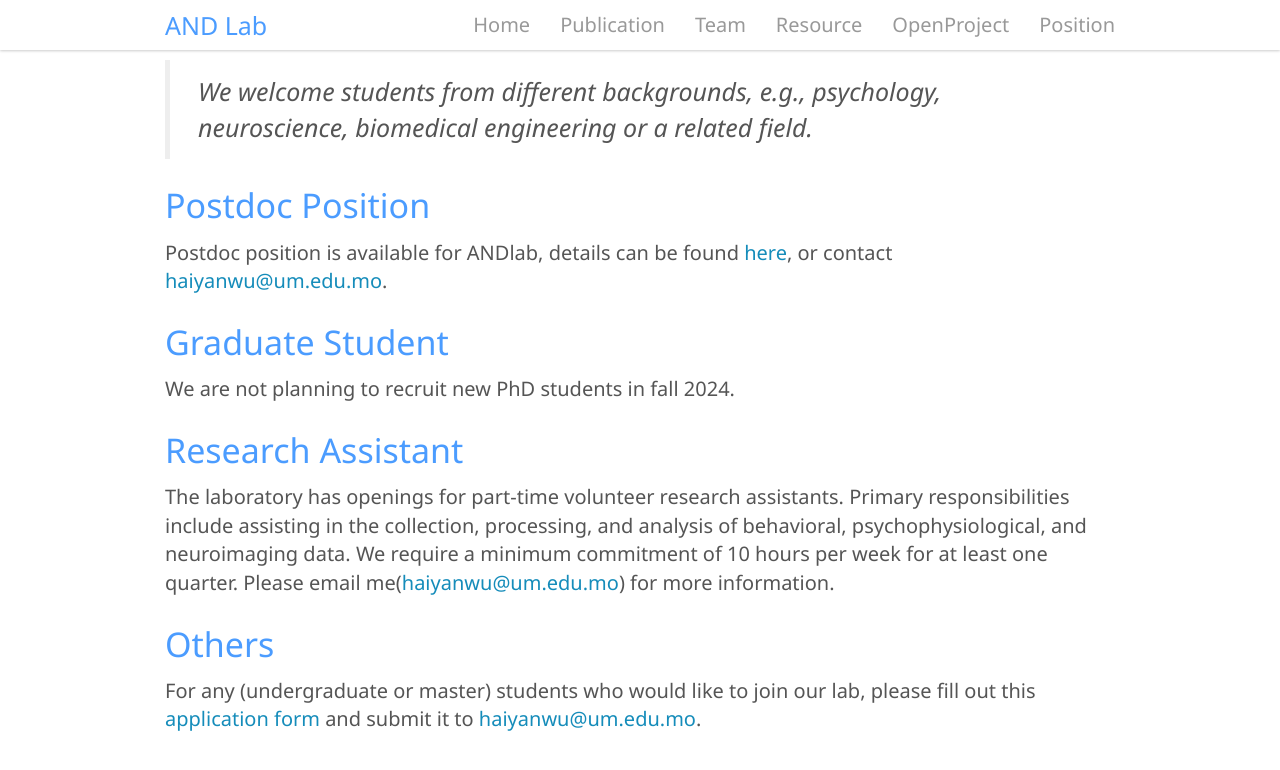
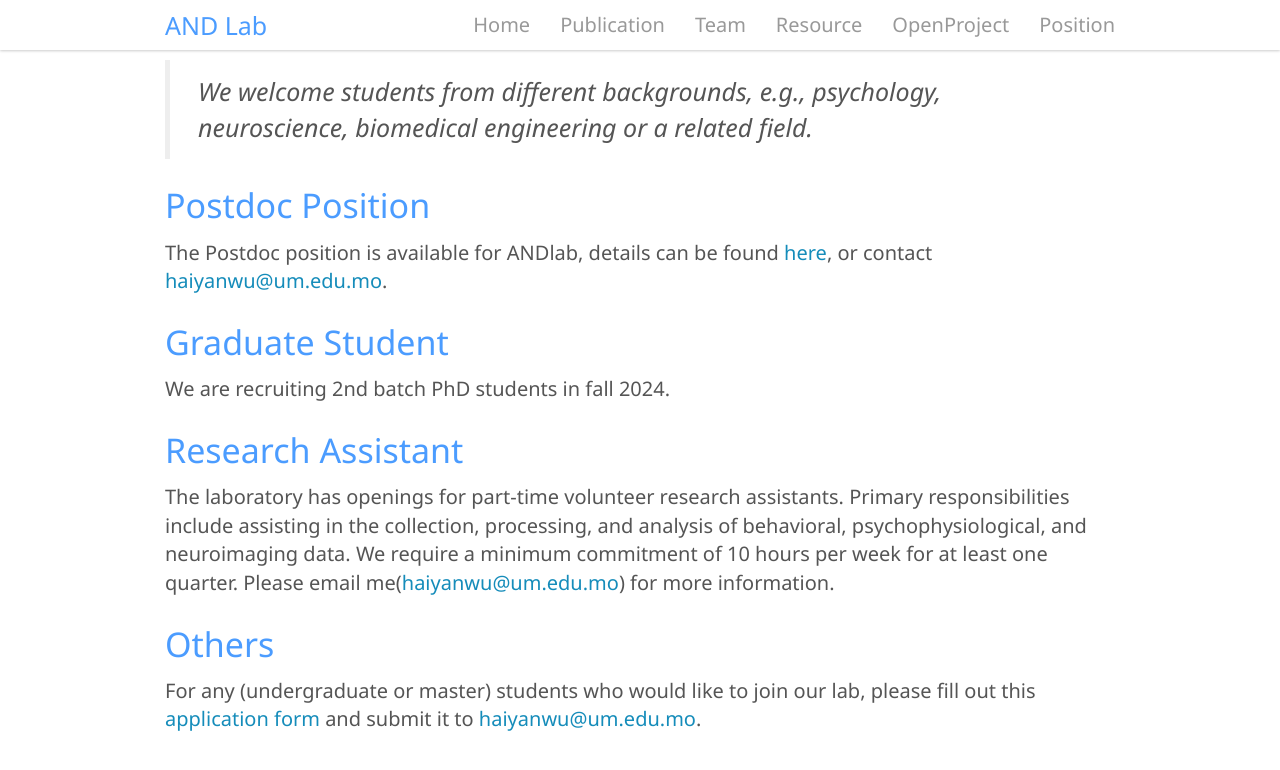
Before and after one commit to andlab-um/lab-website, a Jekyll site: the page built from _pages/position.md, in a window 1280 px wide and 900 px high. Shown: the top 770 px of the window. Built offline with Jekyll 4.4.1, drawn with Linux system fonts in a browser that asks for light colours; nearby versions of some CDN libraries.

Commit message:
Update position.md

```diff
--- a/_pages/position.md
+++ b/_pages/position.md
@@ -10,11 +10,11 @@ permalink: /position
 
 ### Postdoc Position
 
-Postdoc position is available for ANDlab, details can be found [here](https://rskto.um.edu.mo/umtp/#02), or contact <haiyanwu@um.edu.mo>.
+The Postdoc position is available for ANDlab, details can be found [here](https://rskto.um.edu.mo/umtp/#02), or contact <haiyanwu@um.edu.mo>.
 
 ### Graduate Student
 
-We are not planning to recruit new PhD students in fall 2024.
+We are recruiting 2nd batch PhD students in fall 2024.
 
 ### Research Assistant
 
```
